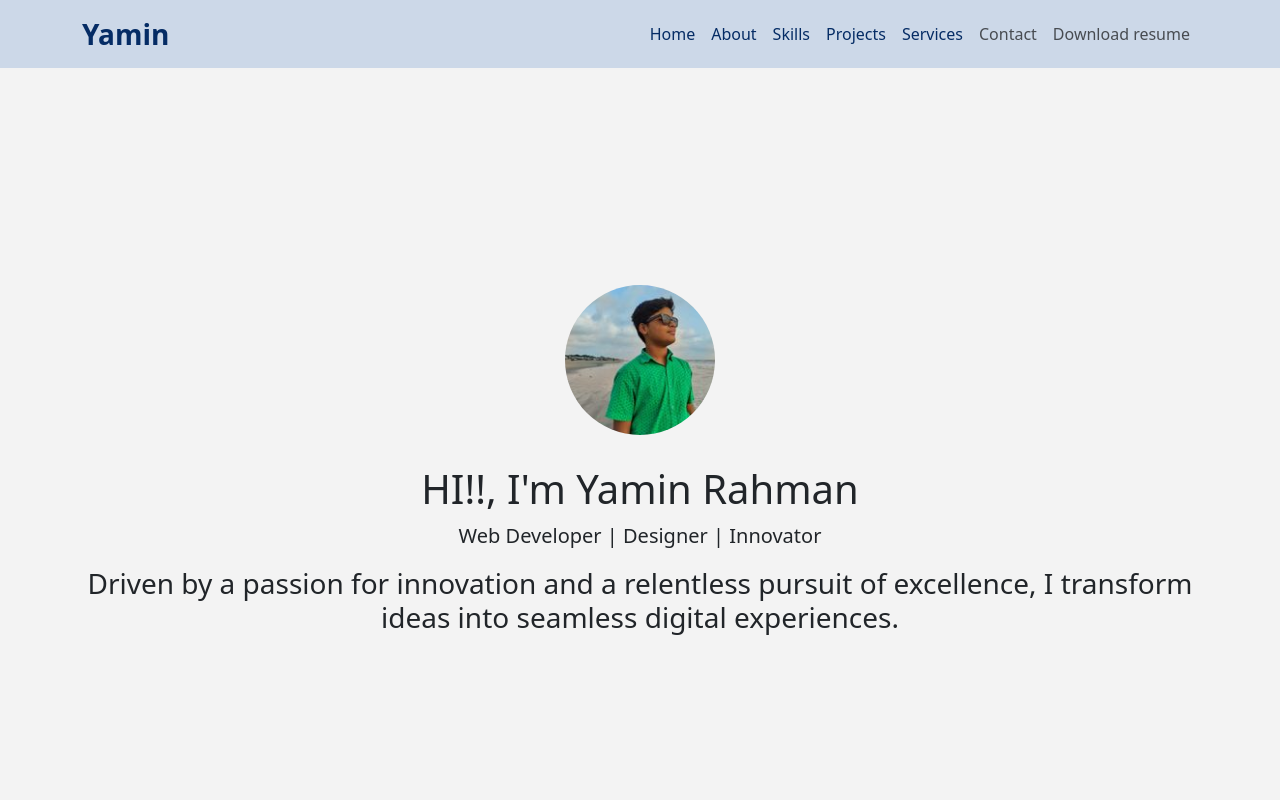
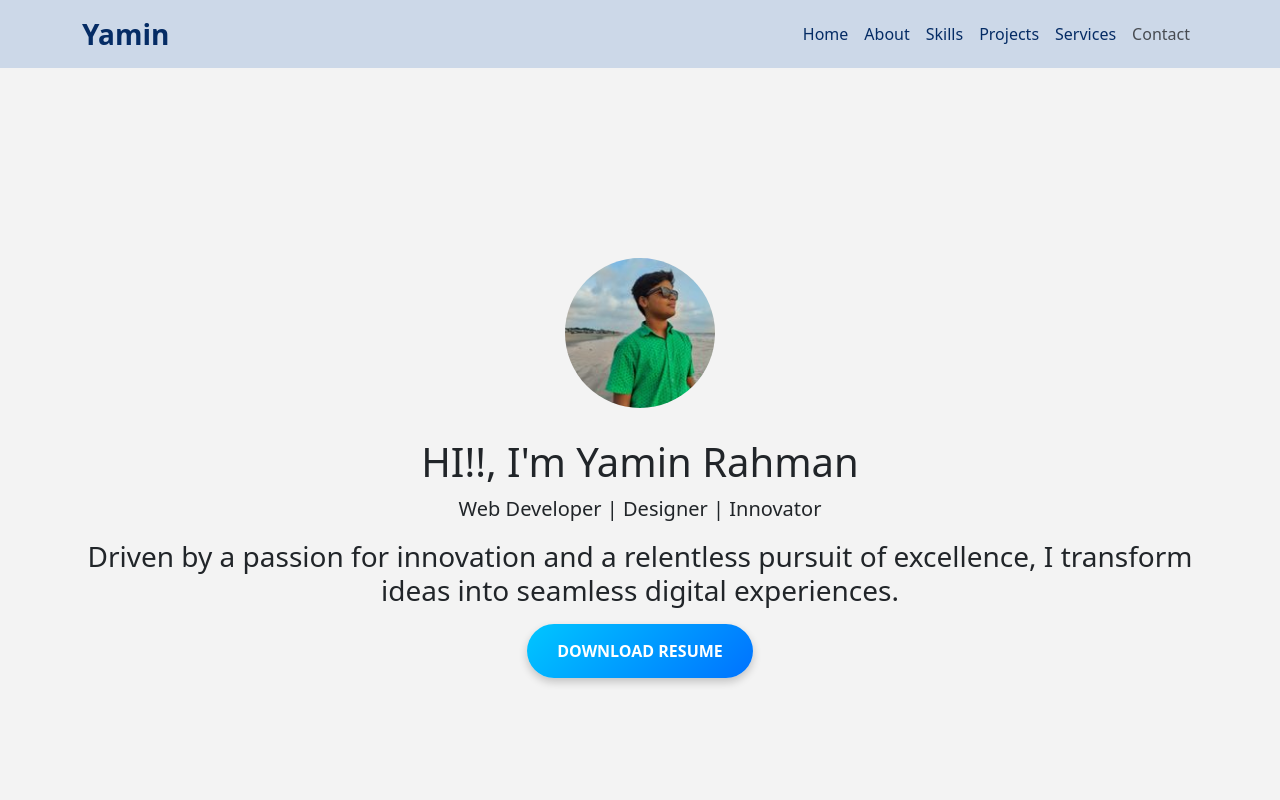
Before and after one commit to yamin-rahman/personal-portfolio, a plain HTML site: page index.html in a window 1280 px wide. Shown: the top 800 px of the page. Drawn offline with nearby package versions, Linux system fonts and the light colour scheme.

Commit message:
first commit

```diff
--- a/index.html
+++ b/index.html
@@ -276,7 +276,32 @@
 .footer i:hover {
     color: #007bff;
 }
+.download-button {
+    display: inline-block;
+    padding: 15px 30px;
+    font-size: 16px;
+    font-weight: bold;
+    text-transform: uppercase;
+    color: #fff;
+    background: linear-gradient(135deg, #00c6ff, #0072ff);
+    border: none;
+    border-radius: 50px;
+    box-shadow: 0 4px 8px rgba(0, 0, 0, 0.2);
+    text-decoration: none;
+    transition: all 0.3s ease;
+}
 
+.download-button:hover {
+    background: linear-gradient(135deg, #0072ff, #00c6ff);
+    transform: translateY(-3px);
+    box-shadow: 0 6px 12px rgba(0, 0, 0, 0.3);
+}
+
+.download-button:active {
+    background: linear-gradient(135deg, #00c6ff, #0072ff);
+    transform: translateY(1px);
+    box-shadow: 0 2px 4px rgba(0, 0, 0, 0.2);
+}
 </style>
 <a href="#About "></a>
 <nav class="navbar navbar-expand-lg " style="background-color: rgb(204, 216, 232);">
@@ -309,9 +334,7 @@
                 <li class="nav-item">
                     <a class="nav-link" href="#contact">Contact</a>
                 </li>
-                <li class="nav-item">
-                    <a class="nav-link" href="#education">Download resume</a>
-                </li>
+
             </ul>
         </div>
     </div>
@@ -322,6 +345,10 @@
         <h1>HI!!, I'm  Yamin Rahman</h1>
         <p class="lead">Web Developer | Designer | Innovator</p>
         <h3><p>Driven by a passion for innovation and a relentless pursuit of excellence, I transform ideas into seamless digital experiences. </p></h3>
+        <div class="button-container">
+            <a href="CV_Yamin_Rahman.pdf" class="download-button" download>Download Resume</a>
+        </div>
+
     </div>
 </section>
 <!-- About Me Section -->
```
Also changed, not shown: 1 other file.
